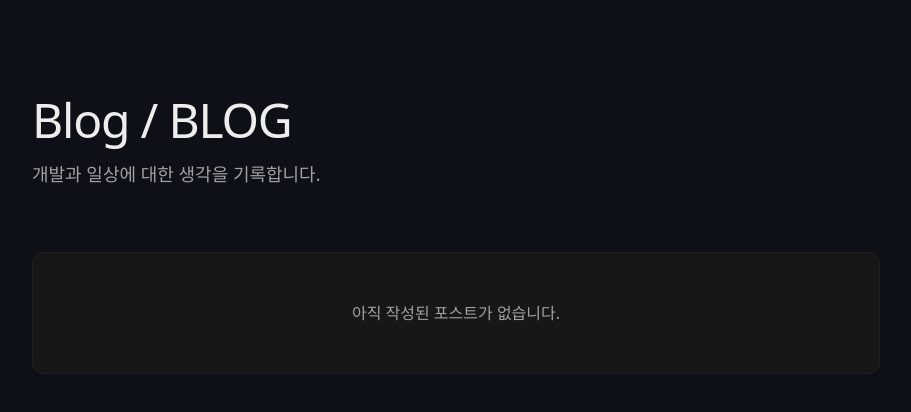
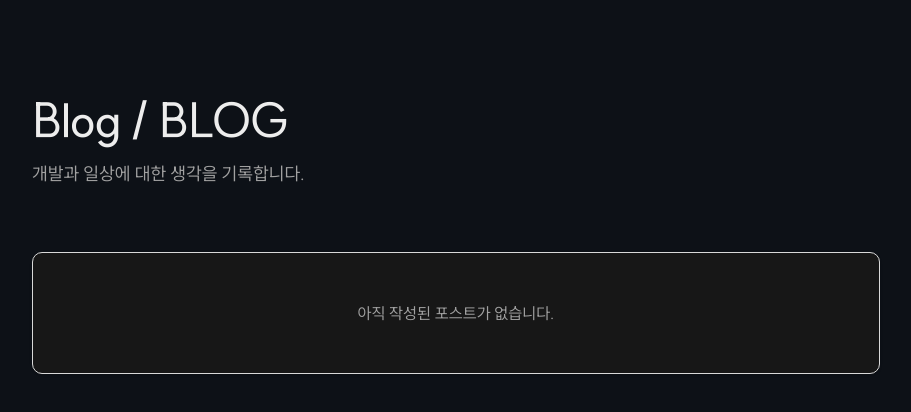
Before and after one commit to chan-byeong/blog, a Next.js app in the folder apps/blog/: page / in a window 1280 px wide. Shown: the top 412 px of the page, without its empty margins (184-1095 px from the left). Built offline with nearby package versions, Linux system fonts and the light colour scheme; a web font is replaced by a local one.

Commit message:
style: add 'Inter' font and icon library

```diff
--- a/apps/blog/src/app/globals.css
+++ b/apps/blog/src/app/globals.css
@@ -5,7 +5,8 @@
 @theme inline {
   --color-background: var(--background);
   --color-foreground: var(--foreground);
-  --font-sans: var(--font-suit);
+  --font-suit: var(--font-suit);
+  --font-inter: var(--font-inter);
   --color-sidebar-ring: var(--sidebar-ring);
   --color-sidebar-border: var(--sidebar-border);
   --color-sidebar-accent-foreground: var(--sidebar-accent-foreground);
@@ -92,10 +93,10 @@
   --secondary-foreground: oklch(0.985 0 0);
   --muted: #a1a1aa;
   --muted-foreground: oklch(0.708 0 0);
-  --accent: #635bff;
+  --accent: #175de8;
   --accent-foreground: oklch(0.985 0 0);
   --destructive: oklch(0.704 0.191 22.216);
-  --border: #1f1f1f;
+  --border: #d9d9d9;
   --input: oklch(1 0 0 / 15%);
   --ring: oklch(0.556 0 0);
   --chart-1: oklch(0.488 0.243 264.376);
--- a/apps/blog/src/app/layout.tsx
+++ b/apps/blog/src/app/layout.tsx
@@ -1,5 +1,7 @@
 import type { Metadata } from 'next';
 import localFont from 'next/font/local';
+import { Inter } from 'next/font/google';
+import '@hackernoon/pixel-icon-library/fonts/iconfont.css';
 import './globals.css';
 import { ThemeProvider } from '../components/theme-provider';
 
@@ -7,6 +9,12 @@ const suit = localFont({
   src: './fonts/SUIT-Variable.woff2',
   display: 'swap',
   variable: '--font-suit',
+});
+
+const inter = Inter({
+  subsets: ['latin'],
+  display: 'swap',
+  variable: '--font-inter',
 });
 
 export const metadata: Metadata = {
@@ -21,8 +29,12 @@ export default function RootLayout({
 }>) {
   return (
     <html lang='ko' suppressHydrationWarning>
-      <body className={`${suit.variable} antialiased`}>
-        <ThemeProvider>{children}</ThemeProvider>
+      <body
+        className={`${suit.variable} ${inter.variable} font-suit antialiased bg-background`}
+      >
+        <main>
+          <ThemeProvider>{children}</ThemeProvider>
+        </main>
       </body>
     </html>
   );
```
